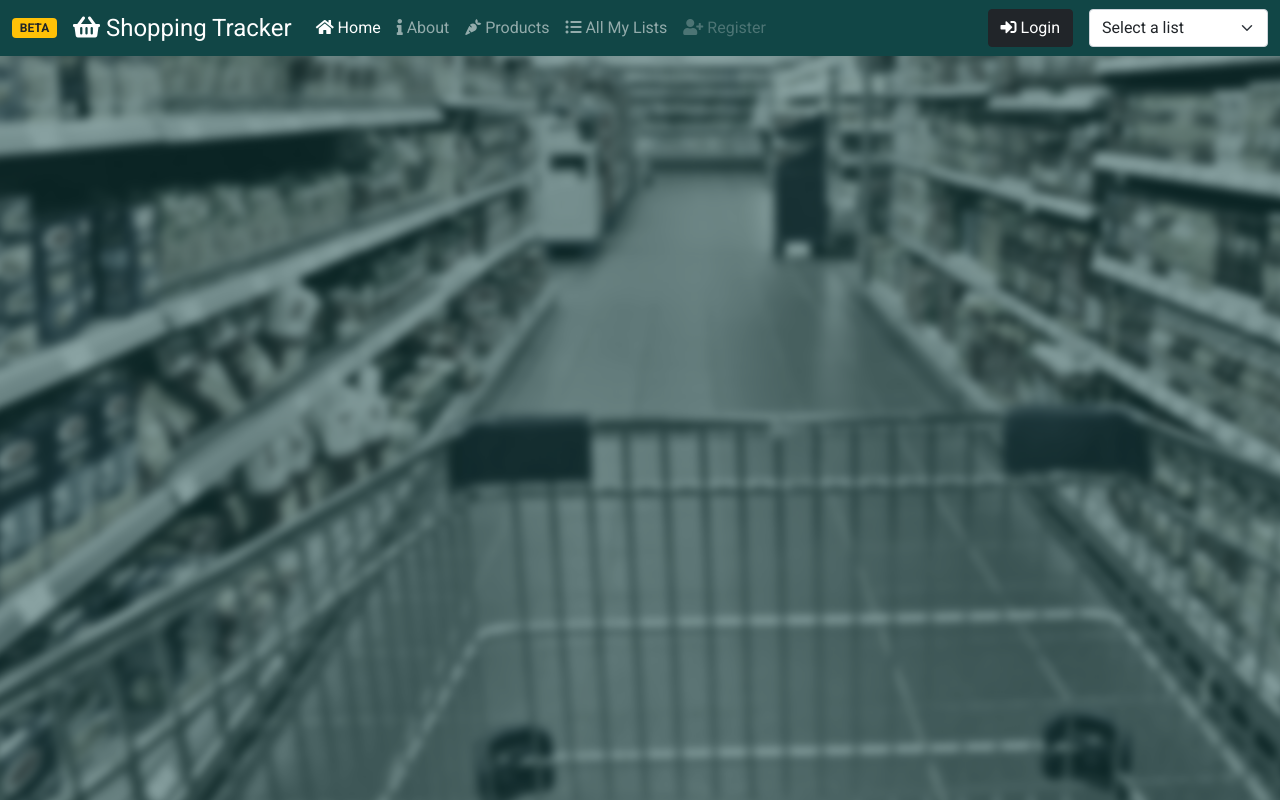
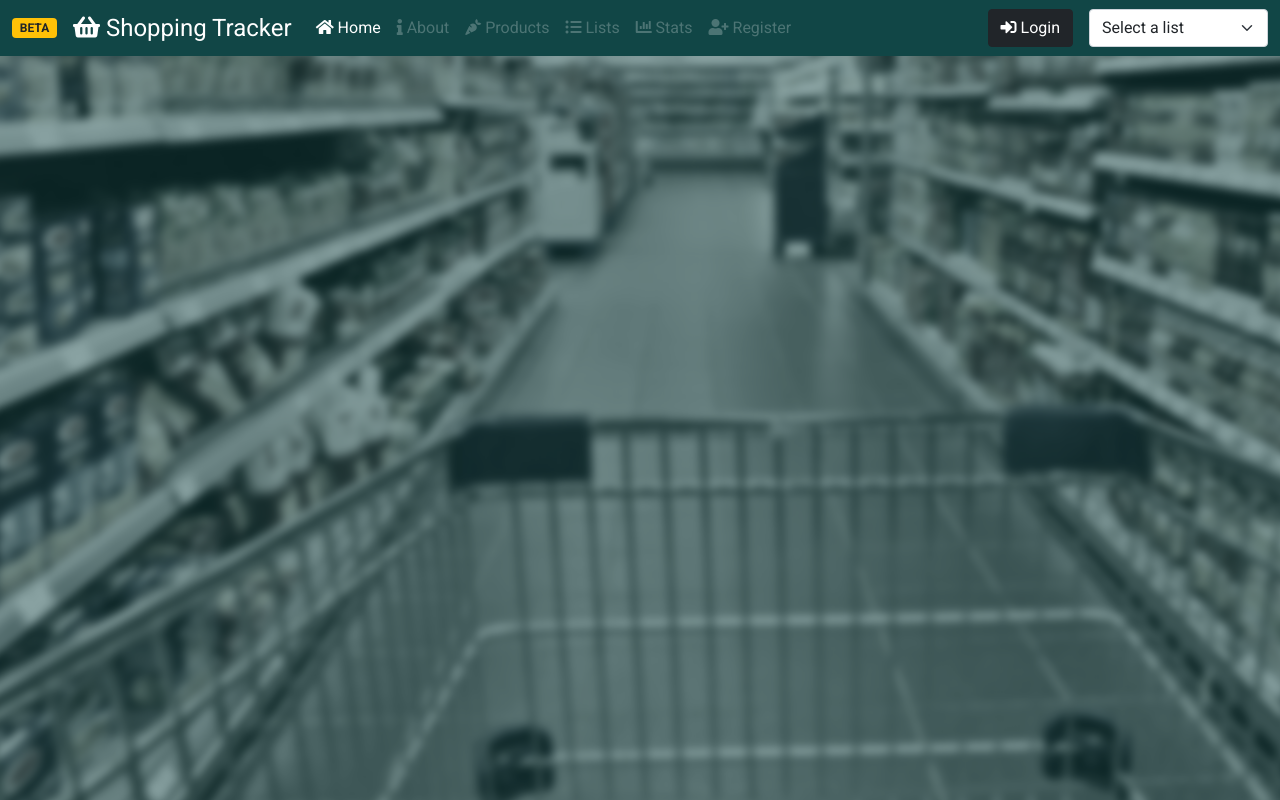
Before and after one commit to jeanrmarques/shopping-list, a Vue app: page / in a window 1280 px wide. Built offline with nearby package versions, Linux system fonts and the light colour scheme; data requests are answered from the project's data file.

Commit message:
Fixing bug where the checkboxes statuses were desyncing from the model.

```diff
--- a/package.json
+++ b/package.json
@@ -1,6 +1,6 @@
 {
-  "name": "shopping-list",
-  "version": "0.1.0",
+  "name": "Shopping-Tracker-BETA",
+  "version": "0.2.35",
   "private": true,
   "scripts": {
     "serve": "vue-cli-service serve",
--- a/src/components/Header.vue
+++ b/src/components/Header.vue
@@ -9,9 +9,10 @@
       <div class="collapse navbar-collapse" id="navbarNavAltMarkup">
         <div class="navbar-nav">
           <a class="nav-link active" aria-current="page" href="#"><i class="fas fa-home"></i> Home</a>
-          <a class="nav-link" href="#"><i class="fas fa-info"></i> About</a>
-          <a class="nav-link" href="#"><i class="fas fa-carrot"></i> Products</a>
-          <a class="nav-link" href="#"><i class="fas fa-list-ul"></i> All My Lists</a>
+          <a class="nav-link disabled" href="#" tabindex="-1" aria-disabled="true"><i class="fas fa-info"></i> About</a>
+          <a class="nav-link disabled" href="#" tabindex="-1" aria-disabled="true"><i class="fas fa-carrot"></i> Products</a>
+          <a class="nav-link disabled" href="#" tabindex="-1" aria-disabled="true"><i class="fas fa-list-ul"></i> Lists</a>
+          <a class="nav-link disabled" href="#" tabindex="-1" aria-disabled="true"><i class="fas fa-chart-bar"></i> Stats</a>
           <a class="nav-link disabled" href="#" tabindex="-1" aria-disabled="true"><i class="fas fa-user-plus"></i> Register</a>
         </div>
       </div>
--- a/src/views/Home.vue
+++ b/src/views/Home.vue
@@ -74,7 +74,7 @@
                       <input
                         class="form-check-input"
                         type="checkbox"
-                        :input-value="p.data.checked"
+                        :checked="p.data.checked"
                         @change="toggleItem(p.data)"
                       />
                     </div>
@@ -98,7 +98,7 @@
                         step=".01"
                         :value="p.data.price"
                         @change="itemPriceChange(p.data, $event)"
-                        @keyup="itemPriceChange(p.data, $event)"
+
                       />
                       = [ $ {{ (p.data.price * p.data.quantity).toFixed(2) }} ]
                     </div>
@@ -139,7 +139,7 @@ export default {
       newItemInList: {
         name : "",
         quantity: 1,
-        price: 0.00
+        price: 0
       }
     };
   },
@@ -175,7 +175,7 @@ export default {
       let price = parseFloat(e.target.value).toFixed(2);
       console.log("val is: " + e.target.value);
       if (price.isNaN || e.target.value == "") {
-        price = parseFloat(0).toFixed(2);
+        price = parseInt(0);
       }
       this.changeItemPrice({ item, price });
     },
```
